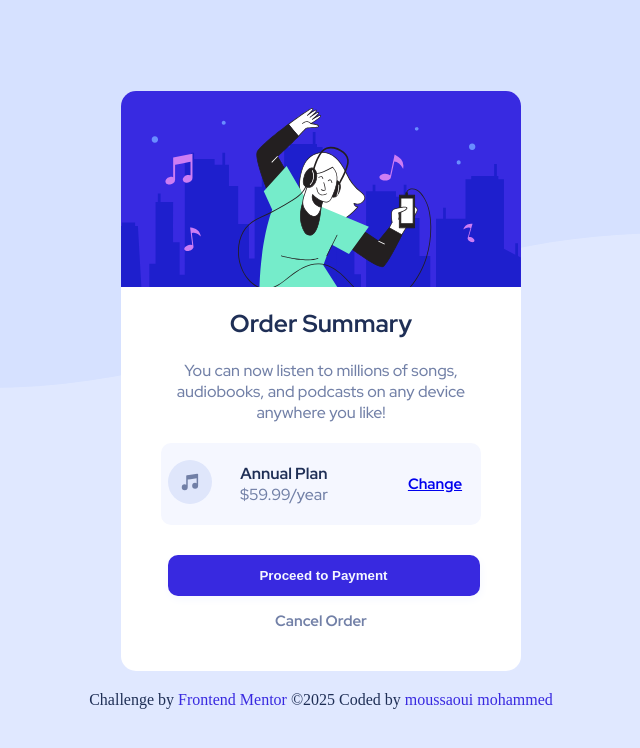
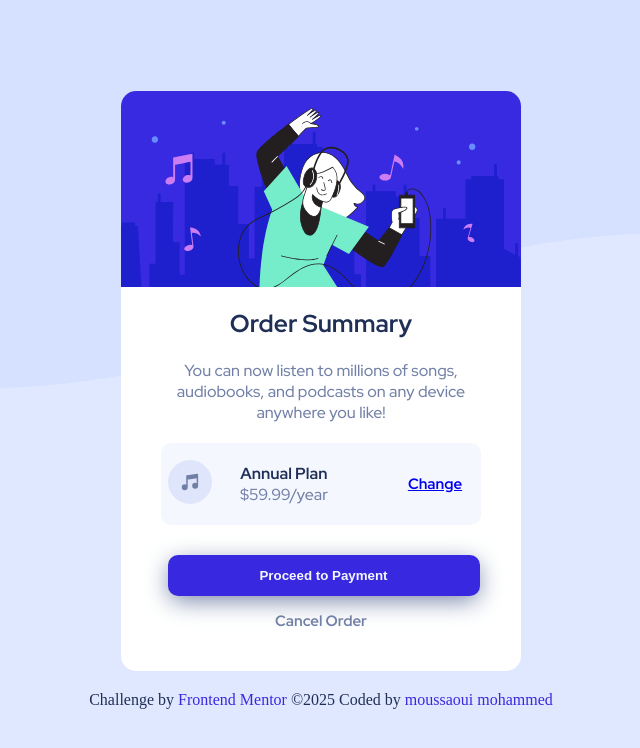
Before and after one commit to simo-SM/order-summary-component-main, a plain HTML site: page index.html in a window 1280 px wide. Shown: the whole page, without its empty margins (319-959 px from the left). Drawn offline with Linux system fonts and the light colour scheme.

Commit message:
Update stayle.css

```diff
--- a/css/stayle.css
+++ b/css/stayle.css
@@ -147,11 +147,11 @@ div .annual-plan{
 
 }
 .proceed button{
-    padding: 13px;
+   padding: 13px;
     width: 312px;
     border: 0;
     font-weight: 550;
-    box-shadow: 1px 3px 10px 0px var(--Very-pale-blue);
+    box-shadow: 0px 6px 25px -2px var(--Desaturated-blue);
     color: var(--Very-pale-blue);
     background: var(--Bright-blue);
     border-radius: 10px;
```
